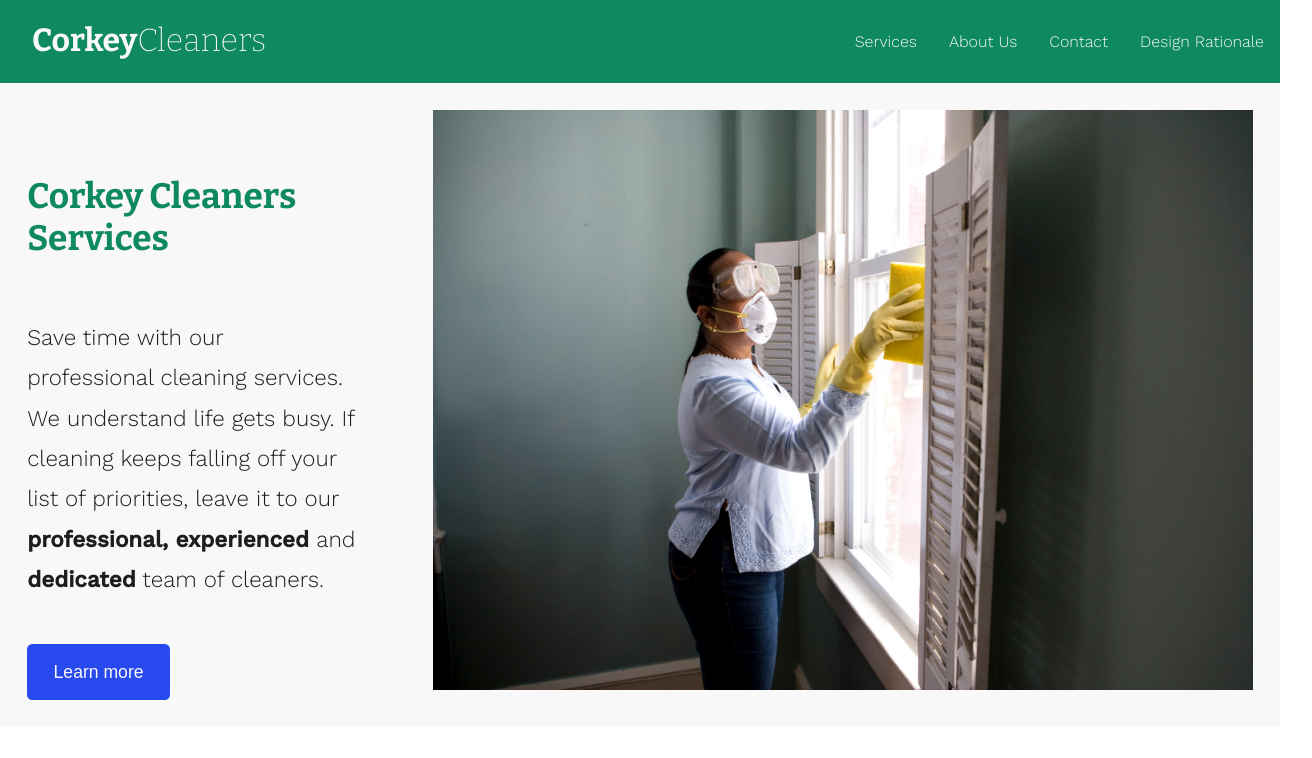
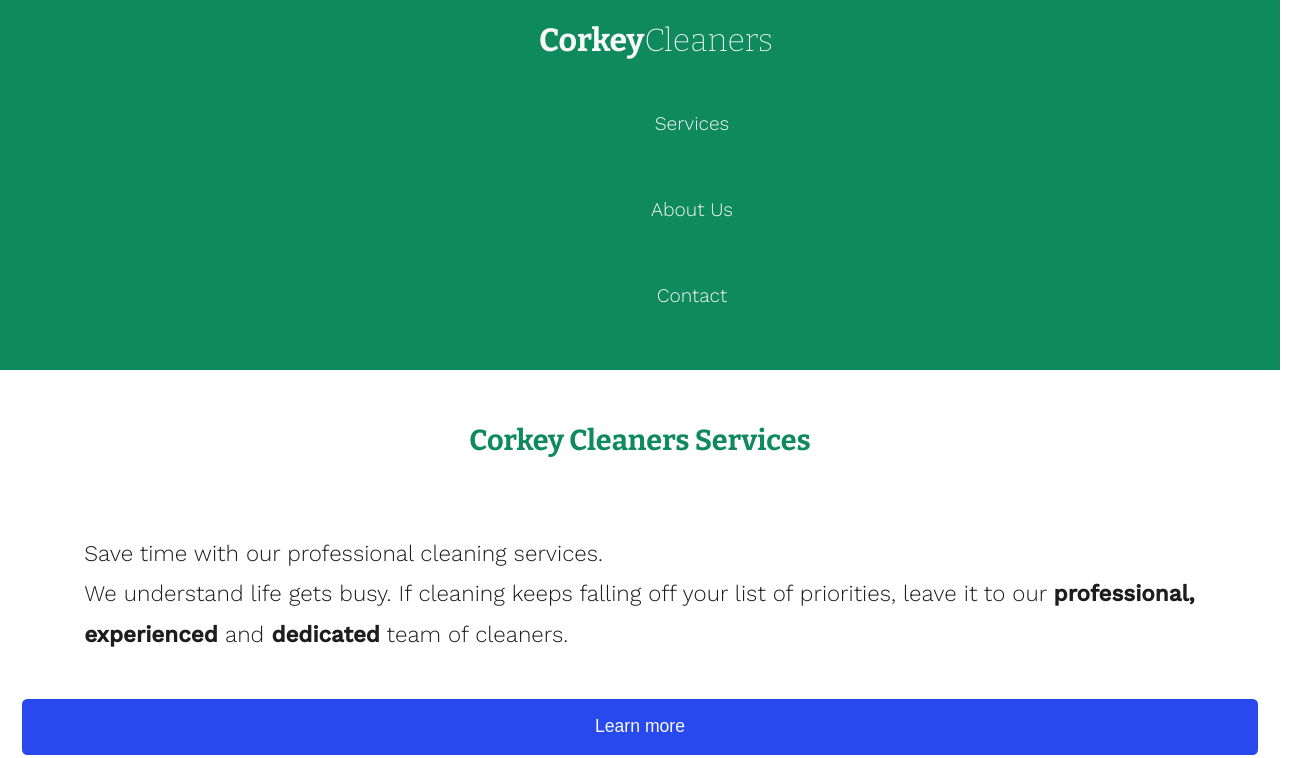
Before and after one commit to Alco80/Corkey-cleaners, a plain HTML site: page index.html in a window 1280 px wide. Shown: the top 758 px of the page, 1312 px wide, since content can reach past the window. Drawn offline with nearby package versions, Linux system fonts and the light colour scheme.

Commit message:
Rebuilding

```diff
--- a/css/style.css
+++ b/css/style.css
@@ -22,37 +22,45 @@ header {
     background-color: #0f895e;
     padding-top: 0;
     display: flex;
-    flex-direction: row;
-    justify-content: space-between;
+    flex-direction: column;
 }
 
 header a {
     text-decoration: none;
+    text-align: center;
 }
 
 nav {
     padding: 1em;
+    width: 100%;
 }
 
 nav ul {
-    display: flex;
+    display: block;
     list-style: none;
+    margin: auto;
 }
 
 nav li {
     padding-left: 2em;
+    padding-bottom: 2em;
 }
 
 nav a {
     text-decoration: none;
+    text-align: center;
     color: #f9f9f9;
+    font-size: 1.2rem;
     font-weight: 300;
+    display: block;
+    padding: .8em;
 }
 
-nav a:hover {
-    text-decoration: none;
-    color: #f9e802;
+nav a:focus {
+  outline: 2px solid #f9f9f9;
+  text-decoration: underline;
 }
+
 
 .home-link {
     margin: 2em;
@@ -62,21 +70,25 @@ nav a:hover {
 /*     Content    */
 /*================*/
 
-main {
+main{
+    margin: 0 1.4em;
+}
+.main-content{
     display: flex;
-    gap: 2.5em;
-    padding: 1.7em;
-    background-color: #f7f8f7;
+    flex-direction: column;
+    align-items: center;
 }
 
-.main-img {
-    max-width: 100%;
+.main-img img {
+    width:100%;
+    margin-top: 1.2em;
 }
 /* button will not have a link but somewhat interactive by colour changing */
 #main_btn {
     background-color: #2849ed;
     color: #f9f9f9;
     border: none;
+    width: 100%;
     padding: 1em 1.5em;
     font-size: 1.1rem;
     border-radius: .3em;
@@ -90,12 +102,21 @@ main {
 
 .secondary-content {
     display: flex;
+    flex-direction: column;
     flex-basis: auto;
     gap: 1em;
 }
 
 .enviro {
     background-color: #f7f8f7;
+    display: flex;
+    flex-direction: column;
+    align-items: center;
+}
+
+.enviro-img img{
+    max-width: 80%;
+    margin-left: 3em;
 }
 
 footer {
@@ -138,6 +159,10 @@ h1 {
     padding-left: 1em;
 }
 
+h2{
+    text-align: center;
+}
+
 .secondary-header {
     color: #0f895e;
     font-family: 'Bitter', serif;
@@ -173,7 +198,7 @@ h3 {
     padding-top: 1em;
     color: #0f895e;
     font-family: 'Bitter', serif;
-    font-size: 2.2rem;
+    font-size: 1.8rem;
 }
 
 /* enviro text will be much bigger than other paragraph size */
--- a/index.html
+++ b/index.html
@@ -30,7 +30,6 @@
                 <li><a href="services.html">Services</a></li>
                 <li><a href="about.html">About Us</a></li>
                 <li><a href="contact.html">Contact</a></li>
-                <li><a href="design-rationale.html">Design Rationale</a></li>
             </ul>
         </nav>
     </header>
@@ -47,7 +46,7 @@
             <button id="main_btn">Learn more</button>
         </div>
         <div class="main-img">
-            <img src="img/cleaning_lady_in_room.jpg" alt="woman cleaning room" height="580" width="820"
+            <img src="img/cleaning_lady_in_room.jpg" alt="woman cleaning room"
                 title="A woman cleaning a window while wearing protective goggles">
         </div>
     </main>
@@ -89,7 +88,7 @@
     <div class="enviro"><!-- Used flexbox to make a column/ stack photo and paragraph on top of each other -->
         <h2>Environmentally Friendly</h2><!-- ! Flex items begin here -->
         <div class="enviro-img">
-            <img src="img/hand_with_waterball.jpg" alt="hand with water ball" height="680" width="820"
+            <img src="img/hand_with_waterball.jpg" alt="hand with water ball"
                 title="hand holding water ball">
         </div>
         <p>
```
Also changed, not shown: services.html (+1 -1 lines).
